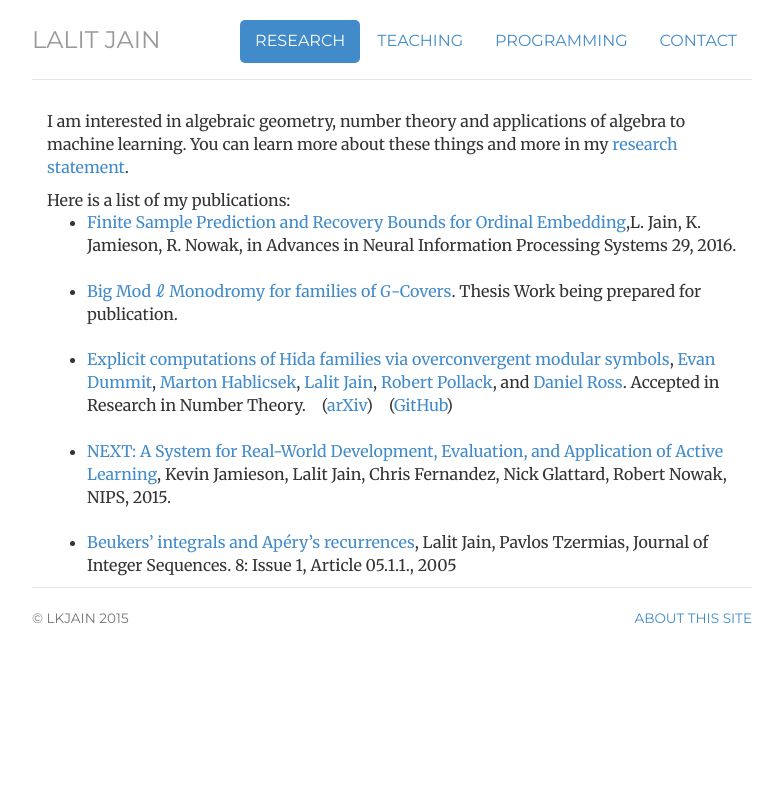
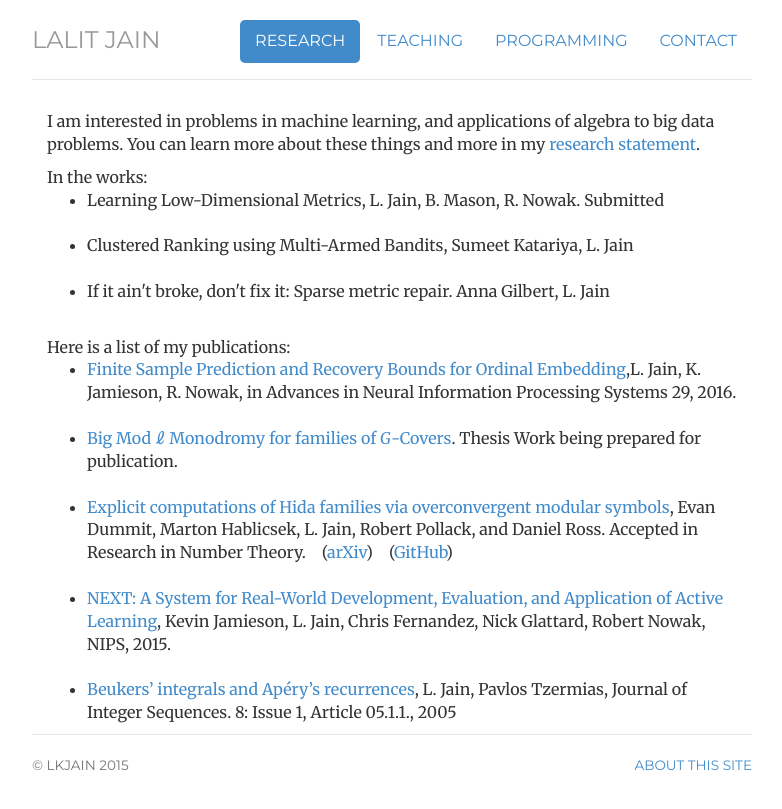
Before and after one commit to lalitkumarj/lalitkumarj.github.io, a Jekyll site: the page built from research/index.html, in a window 1280 px wide. Shown: the top 809 px of the page, without its empty margins (248-1030 px from the left). Built offline with Jekyll 4.4.1, drawn with Linux system fonts in a browser that asks for light colours.

Commit message:
Update index.html

```diff
--- a/research/index.html
+++ b/research/index.html
@@ -5,10 +5,26 @@ research: active
 description: Lalit Jain's Research Page
 ---
 <div class="container">
-<p>I am interested in algebraic geometry, number theory and applications of algebra to machine learning. You can learn more about these things and more in my <a href="/files/LalitJainResearchStatement.pdf">research statement</a>. </p>
+<p>I am interested in problems in machine learning, and applications of algebra to big data problems. You can learn more about these things and more in my <a href="/files/LalitJainResearchStatement.pdf">research statement</a>. </p>
+
+In the works:
+<ul>
+  <li>
+   Learning Low-Dimensional Metrics, L. Jain, B. Mason, R. Nowak. Submitted
+  </li>
+  <br>
+  <li>
+   Clustered Ranking using Multi-Armed Bandits, Sumeet Katariya, L. Jain
+  </li>
+  <br>
+  <li>
+    If it ain't broke, don't fix it: Sparse metric repair. Anna Gilbert, L. Jain
+  </li>
+  <br>
+</ul>
+
 
 Here is a list of my publications:
-
 <ul>
   <li>
     <a href="http://arxiv.org/abs/1606.07081">Finite Sample Prediction and Recovery Bounds for Ordinal Embedding</a>,L. Jain, K. Jamieson, R. Nowak, in Advances in Neural Information Processing Systems 29, 2016.
@@ -19,15 +35,15 @@ Here is a list of my publications:
   </li>
   <br>
   <li>
-    <a href="http://arxiv.org/abs/1510.05795" target="_blank">Explicit computations of Hida families via overconvergent modular symbols</a>, <a href="http://www.math.rochester.edu/people/faculty/edummit/" target="_blank">Evan Dummit</a>, <a href="https://www.math.upenn.edu/~mhabli/" target="_blank">Marton Hablicsek</a>, <a href="http://www.math.wisc.edu/~jain/" target="_blank">Lalit Jain</a>, <a href="http://math.bu.edu/people/rpollack/" target="_blank">Robert Pollack</a>, and <a href="http://www.math.wisc.edu/~ross/" target="_blank">Daniel Ross</a>. Accepted in Research in Number Theory. (<a href="http://arxiv.org/abs/1510.05795" target="_blank">arXiv</a>) (<a href="http://github.com/lalitkumarj/OMSCategory" target="_blank">GitHub</a>)
+    <a href="http://arxiv.org/abs/1510.05795" target="_blank">Explicit computations of Hida families via overconvergent modular symbols</a>, Evan Dummit, Marton Hablicsek, L. Jain, Robert Pollack, and Daniel Ross. Accepted in Research in Number Theory. (<a href="http://arxiv.org/abs/1510.05795" target="_blank">arXiv</a>) (<a href="http://github.com/lalitkumarj/OMSCategory" target="_blank">GitHub</a>)
   </li>
   <br>
   <li>
-    <a href="/files/next.pdf">NEXT: A System for Real-World Development, Evaluation, and Application of Active Learning</a>, Kevin Jamieson, Lalit Jain, Chris Fernandez, Nick Glattard, Robert Nowak, NIPS, 2015.
+    <a href="/files/next.pdf">NEXT: A System for Real-World Development, Evaluation, and Application of Active Learning</a>, Kevin Jamieson, L. Jain, Chris Fernandez, Nick Glattard, Robert Nowak, NIPS, 2015.
   </li>
 <br>
 <li>
-  <a href="https://cs.uwaterloo.ca/journals/JIS/VOL8/Tzermias/tzermias5.pdf">Beukers’ integrals and Ap&eacute;ry’s recurrences</a>, Lalit Jain, Pavlos Tzermias, Journal of Integer Sequences. 8: Issue 1, Article 05.1.1., 2005
+  <a href="https://cs.uwaterloo.ca/journals/JIS/VOL8/Tzermias/tzermias5.pdf">Beukers’ integrals and Ap&eacute;ry’s recurrences</a>, L. Jain, Pavlos Tzermias, Journal of Integer Sequences. 8: Issue 1, Article 05.1.1., 2005
 </li>
 
 </ul>
```
